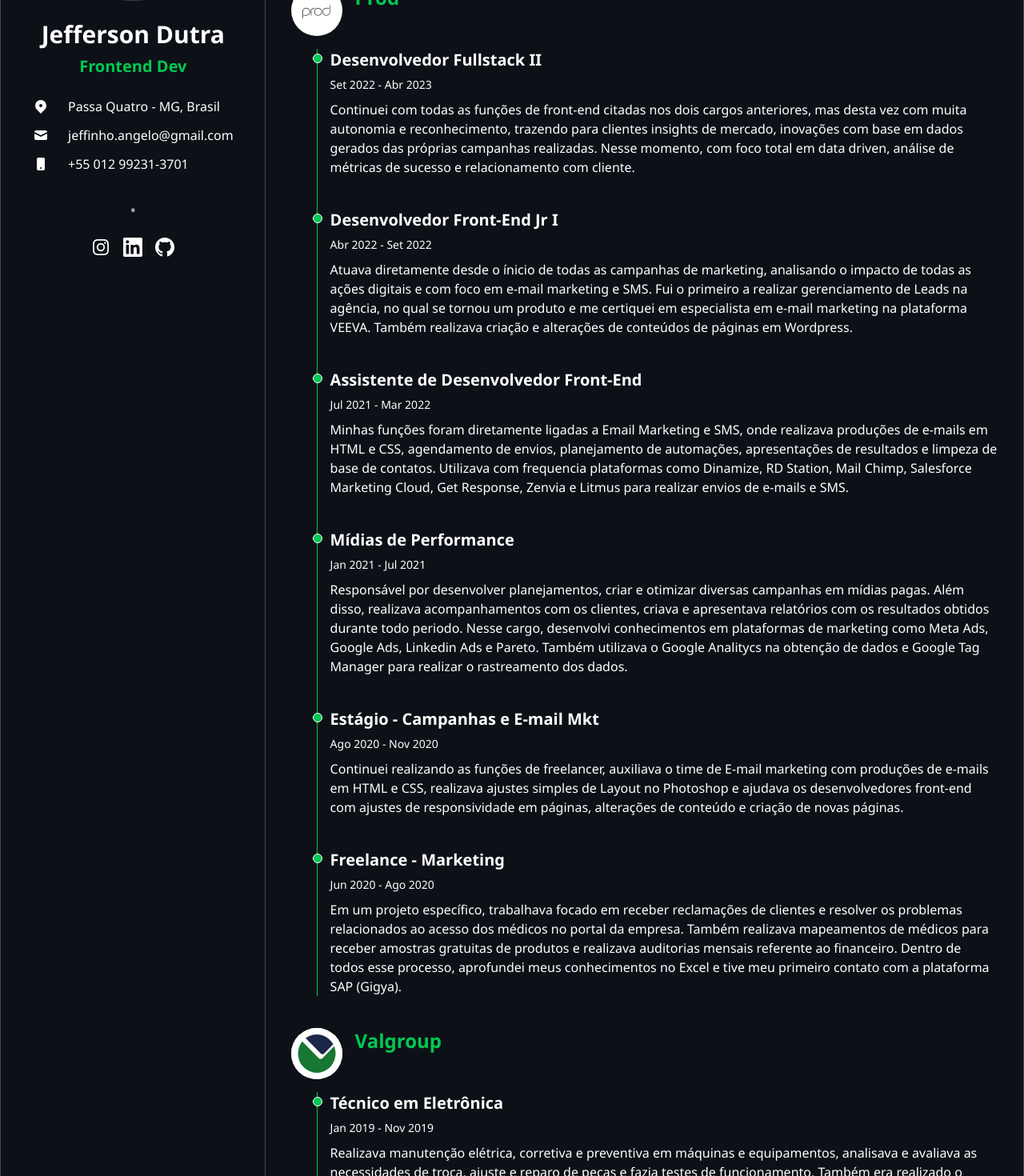
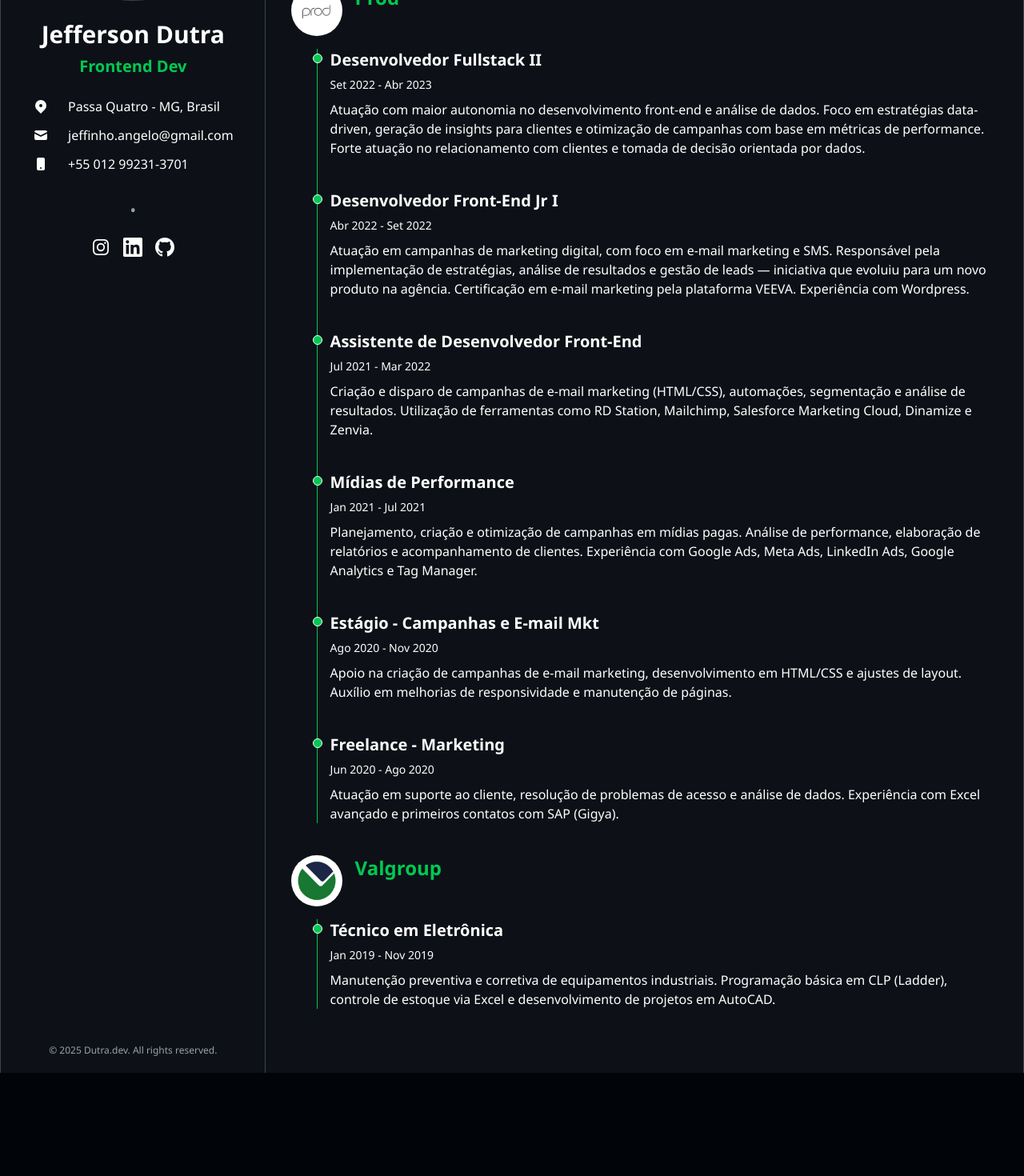
Before and after one commit to DutraA45/dutradev, a Next.js app: page /experiencias in a window 1280 px wide. Shown: the part 280-1750 px from the top of the page at 80% size. After the commit the page ends 1621 px from the top, so only its background shows below. Built offline with nearby package versions, Linux system fonts and the light colour scheme.

Commit message:
feat: background Particles added

```diff
--- a/app/experiencias/page.tsx
+++ b/app/experiencias/page.tsx
@@ -41,7 +41,11 @@ export default function Experiencias() {
                 Set 2022 - Abr 2023
               </time>
               <p className="text-base font-normal text-white mt-2">
-                Continuei com todas as funções de front-end citadas nos dois cargos anteriores, mas desta vez com muita autonomia e reconhecimento, trazendo para clientes insights de mercado, inovações com base em dados gerados das próprias campanhas realizadas. Nesse momento, com foco total em data driven, análise de métricas de sucesso e relacionamento com cliente.
+                Atuação com maior autonomia no desenvolvimento front-end e
+                análise de dados. Foco em estratégias data-driven, geração de
+                insights para clientes e otimização de campanhas com base em
+                métricas de performance. Forte atuação no relacionamento com
+                clientes e tomada de decisão orientada por dados.
               </p>
             </li>
 
@@ -55,7 +59,11 @@ export default function Experiencias() {
                 Abr 2022 - Set 2022
               </time>
               <p className="text-base font-normal text-white mt-2">
-                Atuava diretamente desde o ínicio de todas as campanhas de marketing, analisando o impacto de todas as ações digitais e com foco em e-mail marketing e SMS. Fui o primeiro a realizar gerenciamento de Leads na agência, no qual se tornou um produto e me certiquei em especialista em e-mail marketing na plataforma VEEVA. Também realizava criação e alterações de conteúdos de páginas em Wordpress.
+                Atuação em campanhas de marketing digital, com foco em e-mail
+                marketing e SMS. Responsável pela implementação de estratégias,
+                análise de resultados e gestão de leads — iniciativa que evoluiu
+                para um novo produto na agência. Certificação em e-mail
+                marketing pela plataforma VEEVA. Experiência com Wordpress.
               </p>
             </li>
 
@@ -68,7 +76,10 @@ export default function Experiencias() {
                 Jul 2021 - Mar 2022
               </time>
               <p className="text-base font-normal text-white mt-2">
-                Minhas funções foram diretamente ligadas a Email Marketing e SMS, onde realizava produções de e-mails em HTML e CSS, agendamento de envios, planejamento de automações, apresentações de resultados e limpeza de base de contatos. Utilizava com frequencia plataformas como Dinamize, RD Station, Mail Chimp, Salesforce Marketing Cloud, Get Response, Zenvia e Litmus para realizar envios de e-mails e SMS.
+                Criação e disparo de campanhas de e-mail marketing (HTML/CSS),
+                automações, segmentação e análise de resultados. Utilização de
+                ferramentas como RD Station, Mailchimp, Salesforce Marketing
+                Cloud, Dinamize e Zenvia.
               </p>
             </li>
 
@@ -81,7 +92,10 @@ export default function Experiencias() {
                 Jan 2021 - Jul 2021
               </time>
               <p className="text-base font-normal text-white mt-2">
-                Responsável por desenvolver planejamentos, criar e otimizar diversas campanhas em mídias pagas. Além disso, realizava acompanhamentos com os clientes, criava e apresentava relatórios com os resultados obtidos durante todo periodo. Nesse cargo, desenvolvi conhecimentos em plataformas de marketing como Meta Ads, Google Ads,  Linkedin Ads e Pareto. Também utilizava o Google Analitycs na obtenção de dados e Google Tag Manager para realizar o rastreamento dos dados.
+                Planejamento, criação e otimização de campanhas em mídias pagas.
+                Análise de performance, elaboração de relatórios e
+                acompanhamento de clientes. Experiência com Google Ads, Meta
+                Ads, LinkedIn Ads, Google Analytics e Tag Manager.
               </p>
             </li>
 
@@ -94,7 +108,9 @@ export default function Experiencias() {
                 Ago 2020 - Nov 2020
               </time>
               <p className="text-base font-normal text-white mt-2">
-                Continuei realizando as funções de freelancer, auxiliava o time de E-mail marketing com produções de e-mails em HTML e CSS, realizava ajustes simples de Layout no Photoshop e ajudava os desenvolvedores front-end com ajustes de responsividade em páginas, alterações de conteúdo e criação de novas páginas.
+                Apoio na criação de campanhas de e-mail marketing,
+                desenvolvimento em HTML/CSS e ajustes de layout. Auxílio em
+                melhorias de responsividade e manutenção de páginas.
               </p>
             </li>
 
@@ -107,7 +123,9 @@ export default function Experiencias() {
                 Jun 2020 - Ago 2020
               </time>
               <p className="text-base font-normal text-white mt-2">
-                Em um projeto específico, trabalhava focado em receber reclamações de clientes e resolver os problemas relacionados ao acesso dos médicos no portal da empresa. Também realizava mapeamentos de médicos para receber amostras gratuitas de produtos e realizava auditorias mensais referente ao financeiro. Dentro de todos esse processo, aprofundei meus conhecimentos no Excel e tive meu primeiro contato com a plataforma SAP (Gigya).
+                Atuação em suporte ao cliente, resolução de problemas de acesso
+                e análise de dados. Experiência com Excel avançado e primeiros
+                contatos com SAP (Gigya).
               </p>
             </li>
           </ol>
@@ -145,7 +163,9 @@ export default function Experiencias() {
                 Jan 2019 - Nov 2019
               </time>
               <p className="text-base font-normal text-white mt-2">
-                Realizava manutenção elétrica, corretiva e preventiva em máquinas e equipamentos, analisava e avaliava as necessidades de troca, ajuste e reparo de peças e fazia testes de funcionamento. Também era realizado o desenvolvimento em ladder de funções para CLPs e temporizadores. Além disso, auxiliei o almoxarifado com o controle e registros de entrada e saida de todas as peças do estoque pelo Excel e desenvolvi plantas baixa e corte do local utilizando Autocad.
+                Manutenção preventiva e corretiva de equipamentos industriais.
+                Programação básica em CLP (Ladder), controle de estoque via
+                Excel e desenvolvimento de projetos em AutoCAD.
               </p>
             </li>
           </ol>
--- a/app/layout.tsx
+++ b/app/layout.tsx
@@ -2,6 +2,7 @@ import type { Metadata } from "next";
 import "./globals.css";
 import Header from "./components/Header";
 import Image from "next/image";
+import BackgroundParticles from "./components/BackgroundParticles";
 
 export const metadata: Metadata = {
   title: "DutraDev",
@@ -15,7 +16,8 @@ export default function RootLayout({
 }>) {
   return (
     <html lang="pt-BR" className="h-full">
-      <body className="min-h-screen flex flex-col">
+      <body className="min-h-screen flex flex-col relative">
+        <BackgroundParticles />
         <div className="md:pt-28 flex flex-col flex-grow">
           <Header />
           <main className="flex-grow flex justify-center pt-40 sm:pt-0">
--- a/app/page.tsx
+++ b/app/page.tsx
@@ -1,13 +1,8 @@
-"use client";
-
 import Image from "next/image";
-import BackgroundParticles from "./components/BackgroundParticles";
 
 export default function Home() {
   return (
-    <div className="relative">
-      <BackgroundParticles />
-
+    <div>
       {/* Coluna de conteúdo */}
       <div className="content-col p-8">
         {/* Sobre Mim */}
```
Also changed, not shown: 1 other file (tests, documents, lock files or other folders).
